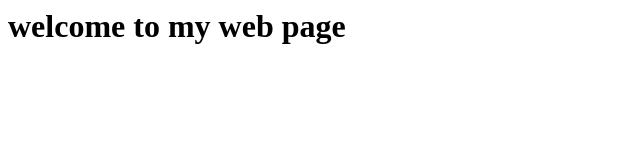
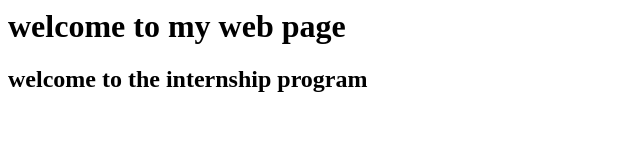
Before and after one commit to Famirakhan/MyProject, a plain HTML site: page index.html in a window 1280 px wide. Shown: the whole page, without its empty margins (0-640 px from the left). Drawn offline with Linux system fonts and the light colour scheme.

Commit message:
Added one more line code.

```diff
--- a/index.html
+++ b/index.html
@@ -3,6 +3,7 @@
         <title> My web page </title>
         <body>
             <h1> welcome to my web page</h1>
+            <h2>welcome to the internship program</h2>
         </body>
 
 
```
